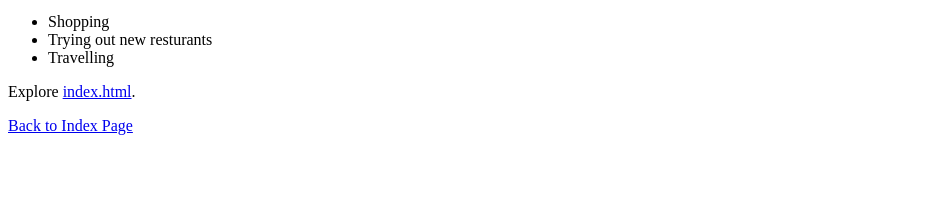
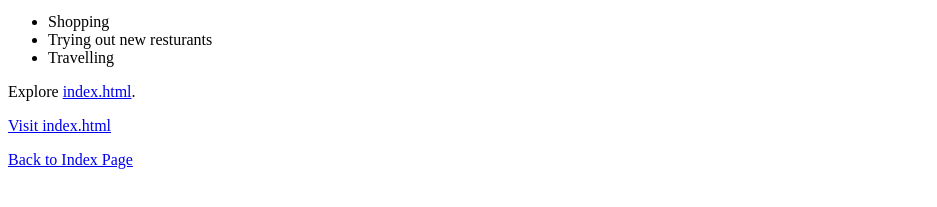
Before and after one commit to ThatiLeh/MissLeh, a plain HTML site: page second.html in a window 1280 px wide. Shown: the part 101-308 px from the top of the page, without its empty margins (0-937 px from the left). Drawn offline with Linux system fonts and the light colour scheme.

Commit message:
Update second.html

```diff
--- a/second.html
+++ b/second.html
@@ -18,6 +18,7 @@
     </ul>
 
     <p>Explore <a href="index.html" target="_blank">index.html</a>.</p>
+    <a href="index.html" target="_blank">Visit index.html</a>
 
     <p><a href="index.html">Back to Index Page</a></p>
 
```
